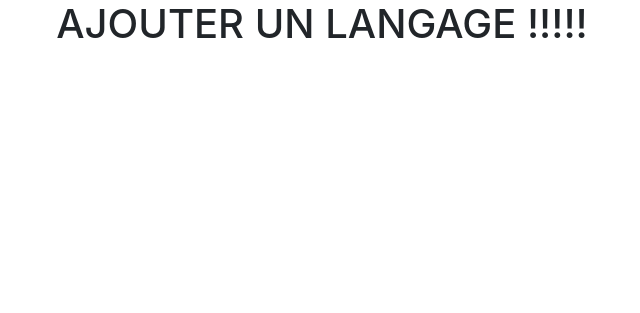
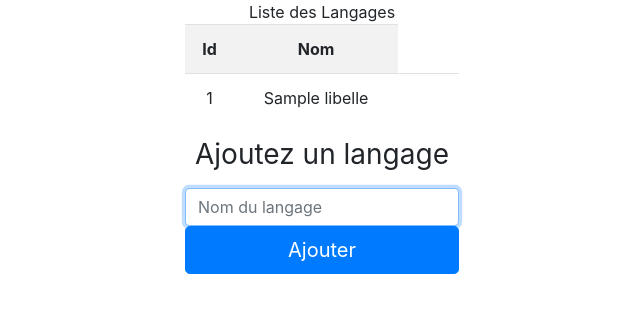
Before and after one commit to Floutts/AdopteUnDev, a PHP site: template src/vue/ajoutLangages.html.twig in a window 1280 px wide. Shown: the part 56-369 px from the top of the page, without its empty margins (318-958 px from the left). Run offline with PHP 8.4, Linux system fonts and the light colour scheme; the template is opened without the code that fills it: most values are stand-ins (such as "Sample title", 1, 10 or a date in 2020); some libraries are stand-ins or nearby versions.

Commit message:
lanagage

```diff
--- a/src/modele/_classes.php
+++ b/src/modele/_classes.php
@@ -1,3 +1,6 @@
 <?php
 require_once 'class_developpeur.php';
+require_once 'class_langage.php';
+
+
 ?>
--- a/src/modele/class_developpeur.php
+++ b/src/modele/class_developpeur.php
@@ -15,7 +15,7 @@ class Developpeur {
         $this->select= $db->prepare("select  `nom`, `prenom`, `email` FROM developpeur d WHERE email=:email");
         $this->selectByEmail = $db->prepare("select nom,prenom,email,nbUnique,dateInscrit from developpeur d where email=:email"); // penserz a utilisé select by email pour la profil et mettre tout ce qu'on veux dedans .
         $this->updateValidation= $db->prepare("update developpeur set validation=true where email=:email ");
-        $this->connect= $db->prepare("select email, mdp from developpeur where email=:email");
+        $this->connect= $db->prepare("select email, mdp ,idRole from developpeur where email=:email");
         $this->updateMdp= $db->prepare("update developpeur set mdp=:mdp where email=:email");
     }
 
--- a/src/vue/ajoutLangages.html.twig
+++ b/src/vue/ajoutLangages.html.twig
@@ -1,4 +1,37 @@
 {% extends "base.html.twig" %}
 {% block contenu %}
-    <h1> AJOUTER UN LANGAGE !!!!! </h1>
+
+    <div class="panel panel-default">  <!-- Default panel contents -->
+        <div class="panel-heading">Liste des Langages</div>
+        <!-- Table -->
+        <div class="table-responsive">
+            <table class="table table-hover table-striped">
+                <tr><th>Id</th><th>Nom</th></tr>
+
+                {% for l in liste %}
+                    <tr><td>{{l.id}}</td><td>{{l.libelle}}</td> <td> <div class="btn-group btn-group-lg"><a href="#"><span class="glyphicon glyphicon-pencil" aria-hidden="true"></span></a></div></td><td><div class="btn-group btn-group-lg"><a href="#"><span class="glyphicon glyphicon-trash" ariahidden="true"></span></a></div></td></tr>
+
+                {% endfor %}
+            </table>
+        </div>
+    </div>
+
+
+
+
+
+
+    <form class="form-signin"  method="POST" action="index.php?page=ajoutLangages">
+        <h1 class="h3 mb-3 font-weight-normal">Ajoutez un langage</h1>
+        <label for="langage" class="sr-only">Nom du langage</label>
+        <input type="text" id="langage" name="langage" class="form-control" placeholder="Nom du langage" required autofocus>
+        <button class="btn btn-lg btn-primary btn-block" type="submit" name="btAjouterLang"> Ajouter </button>
+    </form>
+
+
+
+
+
+
+
 {% endblock %}
--- a/src/vue/base.html.twig
+++ b/src/vue/base.html.twig
@@ -48,10 +48,11 @@
                 <a class="nav-link" href="index.php?page=bd">Base de Données</a>
             </li>
             {%if session.login is defined %}
+                {% if session.role == 1 %}
             <li class="nav-item">
                 <a class="nav-link" href="index.php?page=ajoutLangages">Ajouter un langage</a>
             </li>
-
+                {% endif %}
                 <li class="nav-item">
                 <a class="nav-link" href="#"> {{session.login}} </a>
                 </li>
@@ -74,6 +75,7 @@
     </div>
 
     {% block MonBlock %}
+
     {% endblock %}
 
 {% endblock %}
```
Also changed, not shown: src/controleur/controleur_index.php (+13 -3 lines), src/modele/class_langage.php (added, +35 -0 lines).
